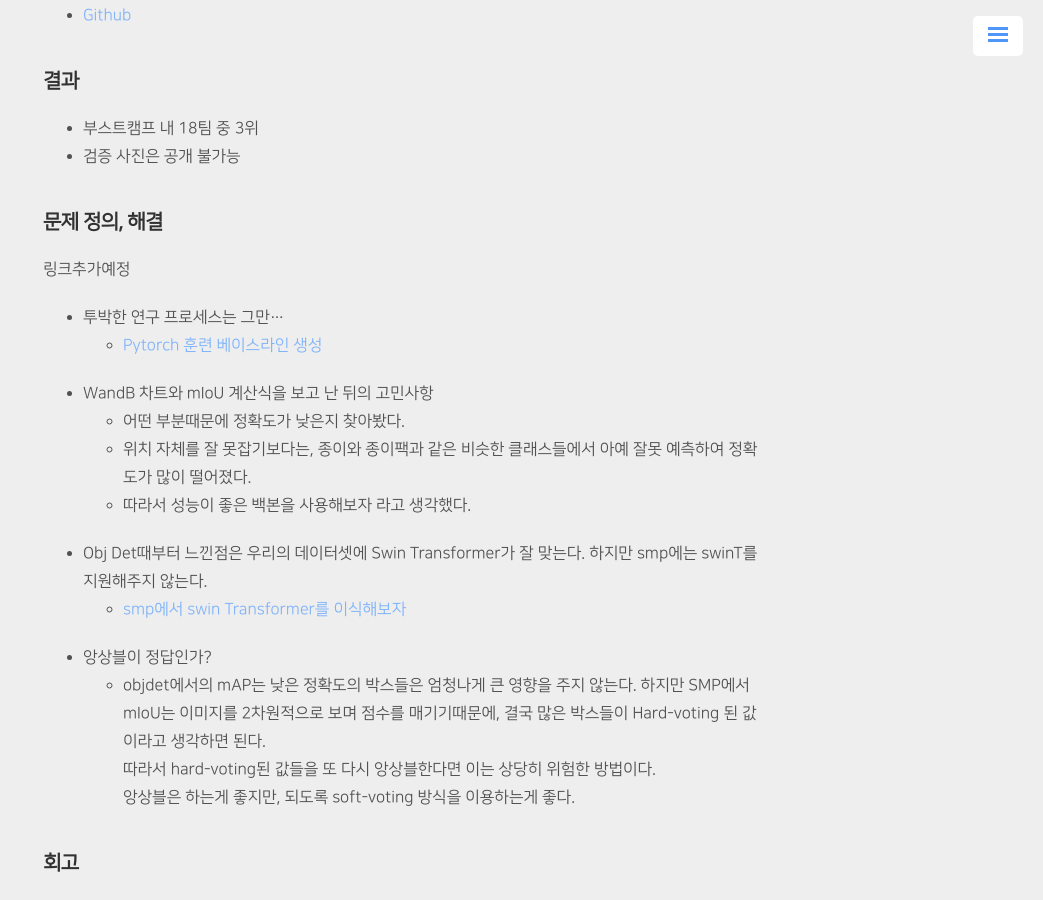
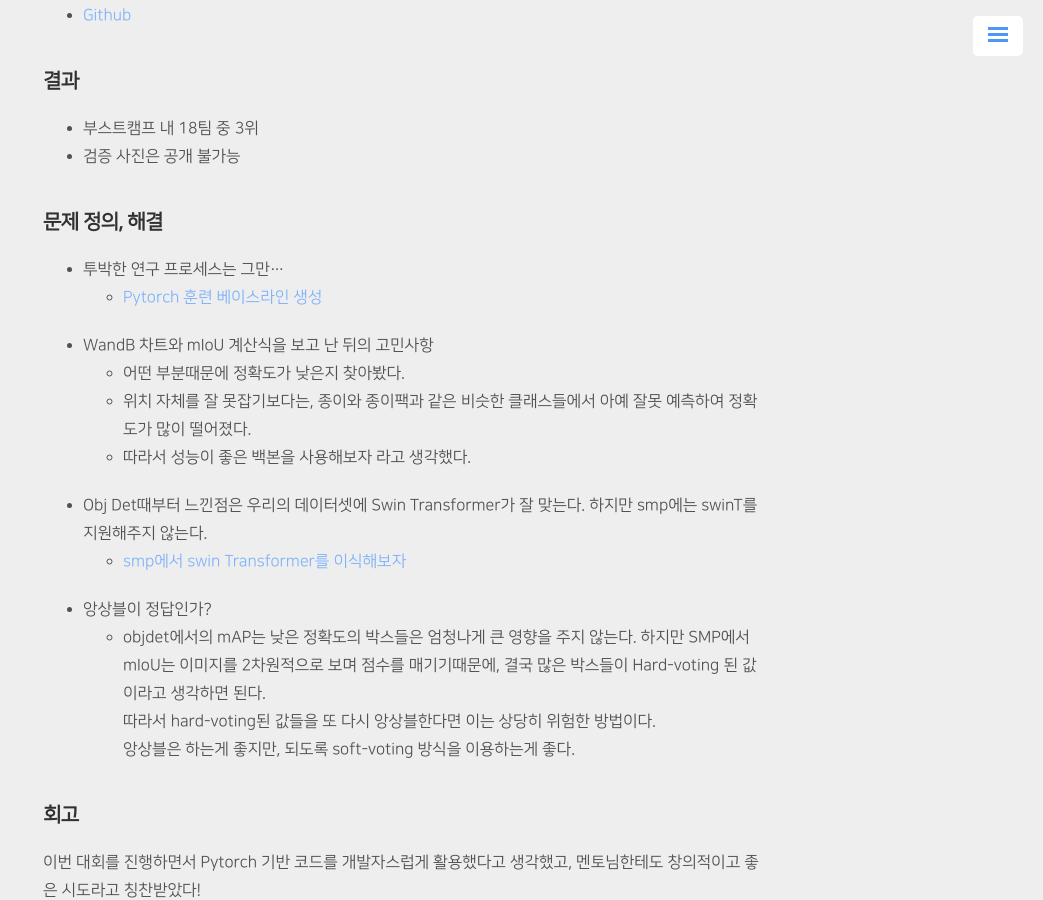
Before and after one commit to ukcastle/ukcastle.github.io, a Jekyll site: the page built from _posts/AI/2021-12-14-semantic_seg_main.md, in a window 1280 px wide and 900 px high, scrolled down 479 px. Shown: the whole window, without its empty margins (237-1280 px from the left). Built offline with Jekyll 4.4.1, drawn with Linux system fonts in a browser that asks for light colours; nearby versions of some CDN libraries; comment, search, counter and statistics services are not loaded.

Commit message:
docs: seg end

```diff
--- a/_posts/AI/2021-12-14-semantic_seg_main.md
+++ b/_posts/AI/2021-12-14-semantic_seg_main.md
@@ -20,7 +20,6 @@ tag: [Semantic Segmentation, Pytorch]
 - 검증 사진은 공개 불가능
 
 ## 문제 정의, 해결
-링크추가예정
 - 투박한 연구 프로세스는 그만...
   - [Pytorch 훈련 베이스라인 생성](https://ukcastle.github.io/ai/2022/01/03/pytorch_baseline/)
 
```
